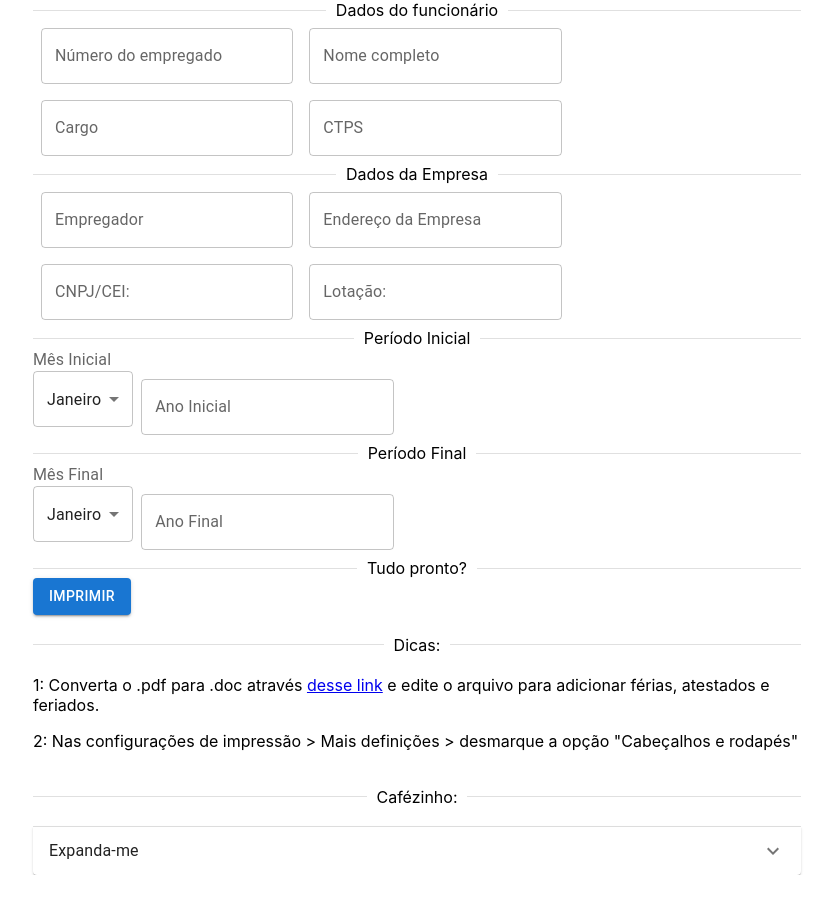
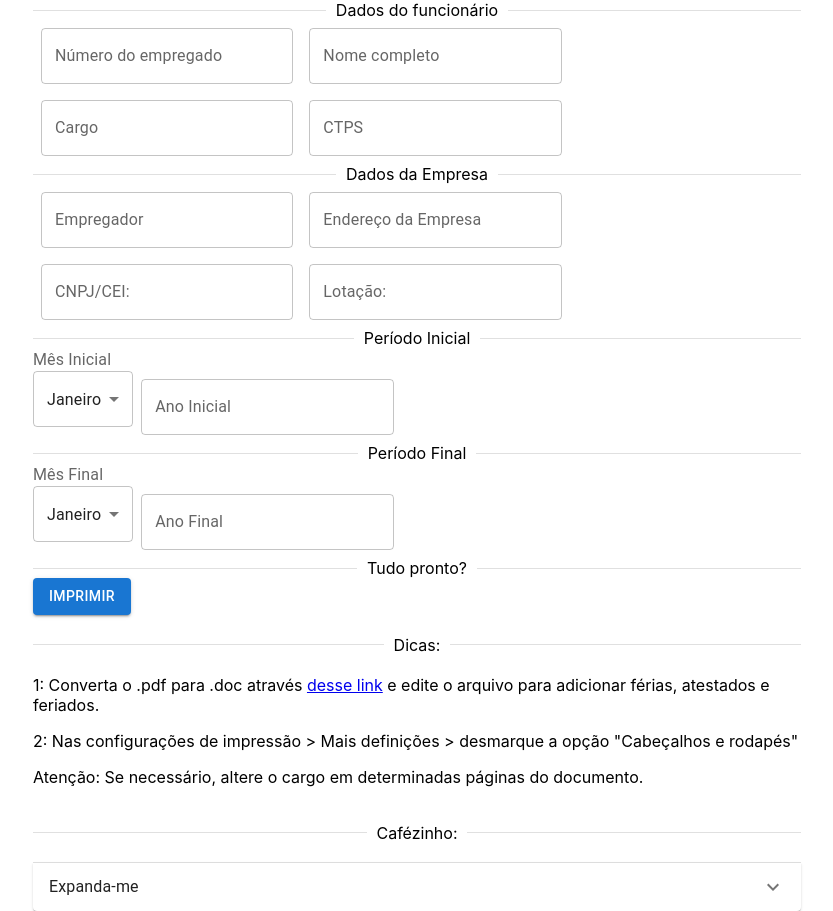
Before and after one commit to isaacjamesdev/onfire-ponto, a React (Create React App) app: page / in a window 1280 px wide. Shown: the whole page, without its empty margins (223-1056 px from the left). Before the commit the page ends 875 px from the top, so only its background shows below. Built offline with nearby package versions, Linux system fonts and the light colour scheme.

Commit message:
adiciona item de atenção nas dicas

```diff
--- a/src/App.js
+++ b/src/App.js
@@ -87,6 +87,10 @@ function App() {
           opção "Cabeçalhos e rodapés"{" "}
         </p>
 
+        <p className="hints">
+          Atenção: Se necessário, altere o cargo em determinadas páginas do documento.
+        </p>
+
         <Divider style={{ margin: "20px 0" }}>Cafézinho:</Divider>
         <Accordion expanded={expanded} onChange={() => setExpanded(!expanded)}>
           <AccordionSummary
```
